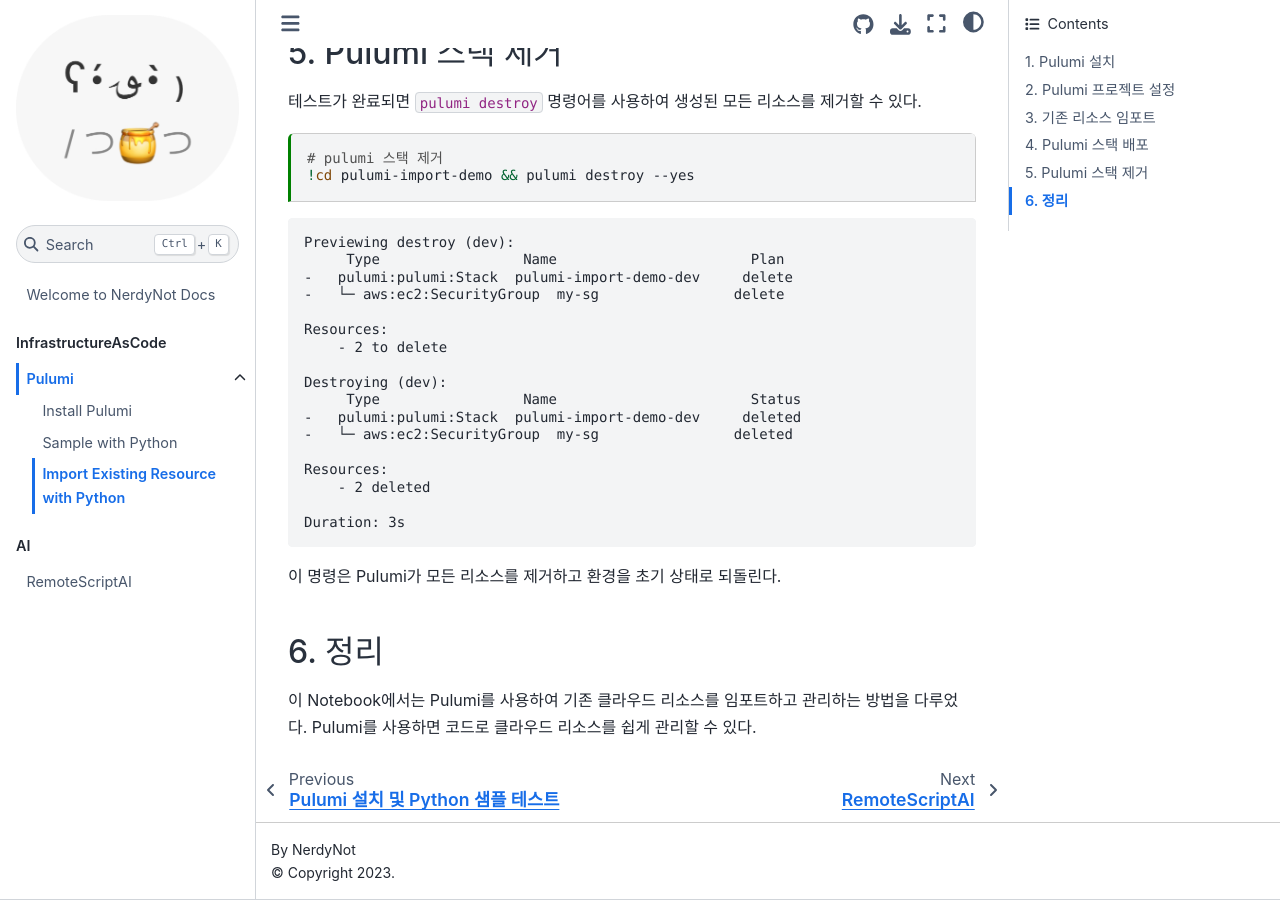
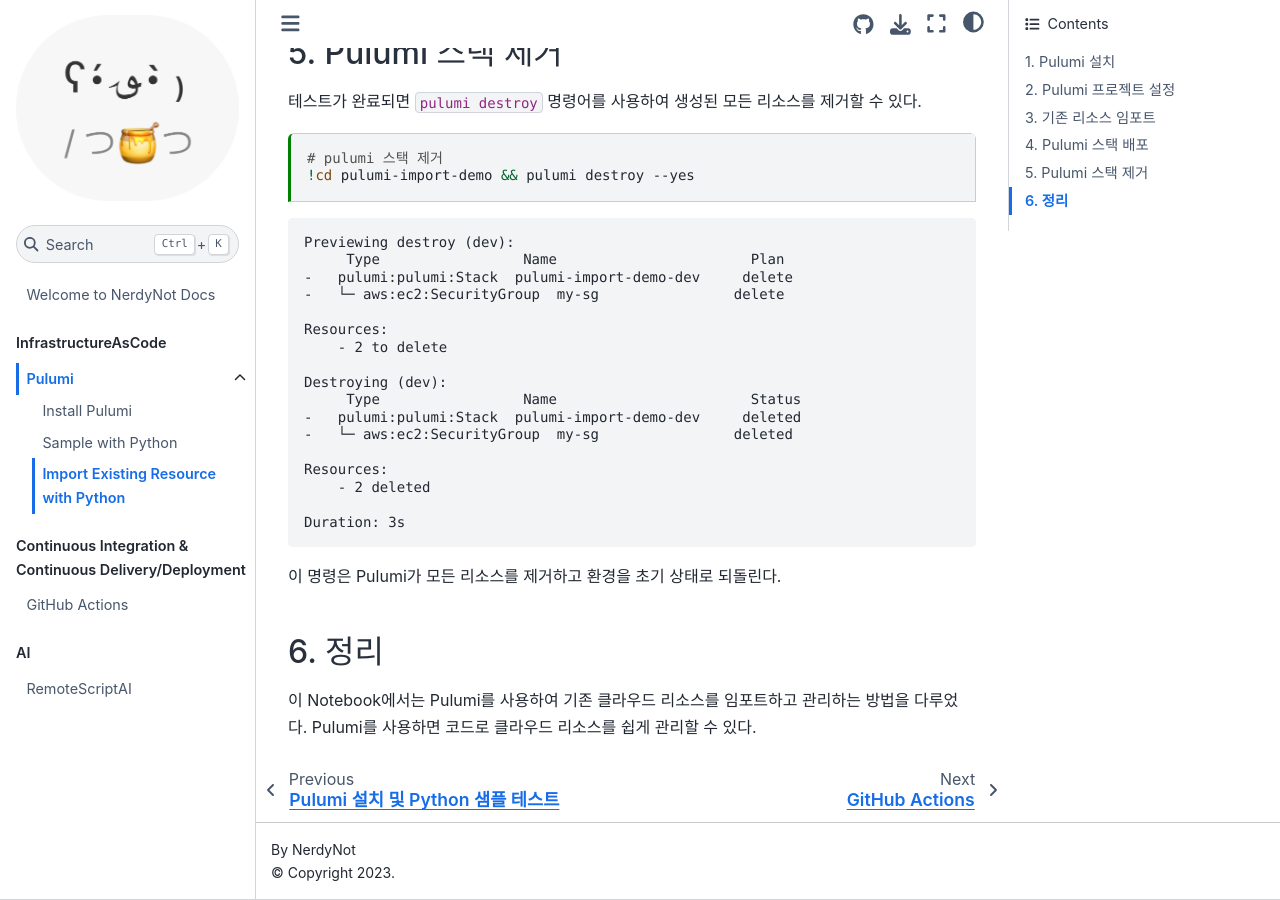
Before and after one commit to NerdyNot/NerdyNot-Old-Docs, a Jupyter Book: the page built from Docs/Pulumi/python-import.ipynb, in a window 1280 px wide and 900 px high, scrolled down 2389 px. Built offline with Jupyter Book 1.0.4 settings and Sphinx 7.4.7 and the Sphinx Book theme 1.1.4, drawn with Linux system fonts in a browser that asks for light colours; pages that are not in the unit, such as notebooks, are missing from menus; some of the changed lines change nothing that is shown.

Commit message:
경로 수정

```diff
--- a/_toc.yml
+++ b/_toc.yml
@@ -17,9 +17,8 @@
         title: Import Existing Resource with Python
   - caption: Continuous Integration & Continuous Delivery/Deployment
     chapters:
-    - file: Docs/GitHubActions/index
+    - file: Docs/CICD/GitHubActions/index
       title: GitHub Actions
-
   - caption: AI
     chapters:
     - file: Docs/AI/RemoteScriptAI/index
```
